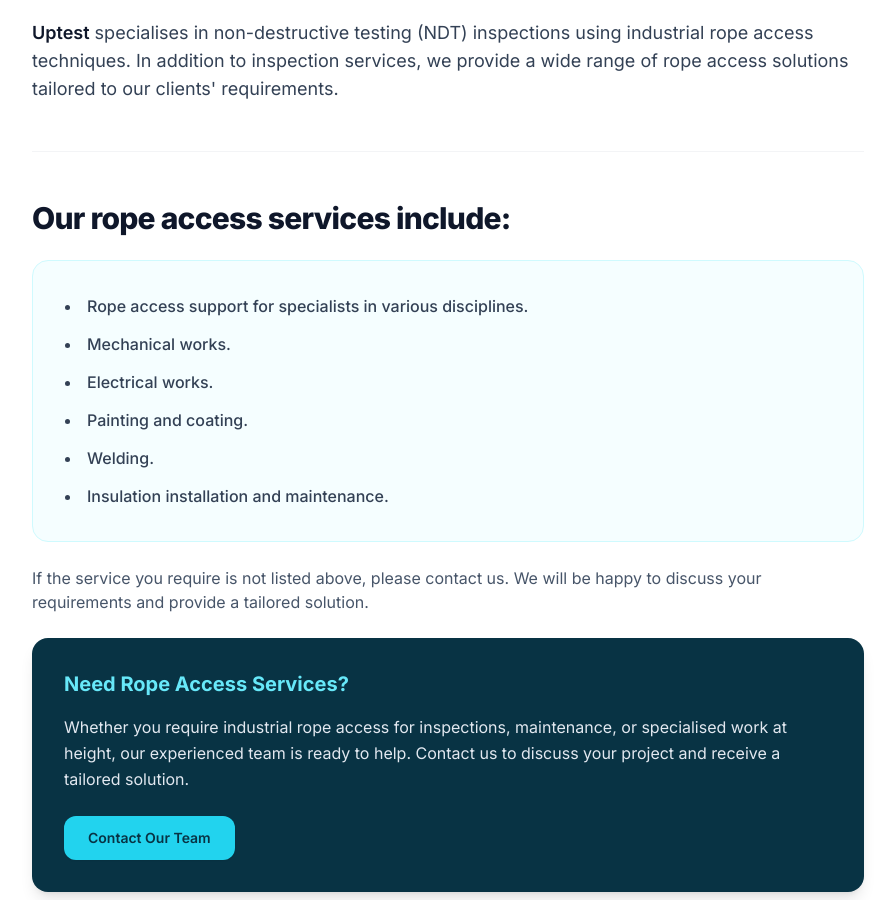
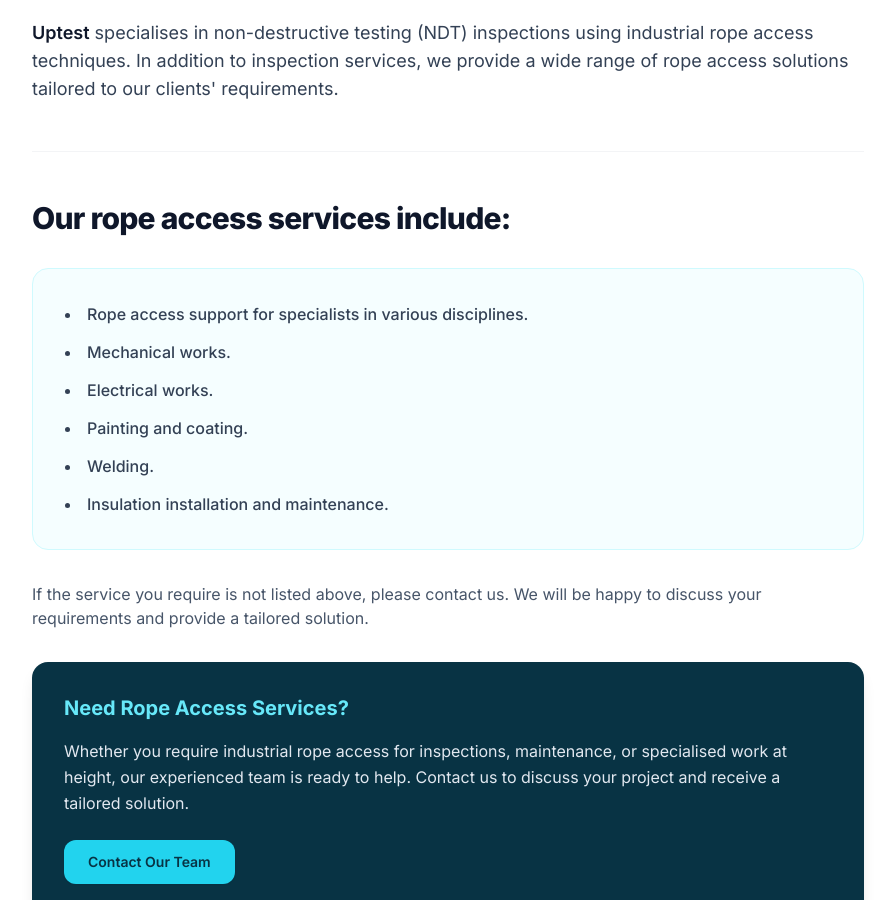
Before and after one commit to mruslys/uptest.no, a Jekyll site: the page built from rope-access/index.html, in a window 1280 px wide and 900 px high, scrolled down 379 px. Shown: the whole window, without its empty margins (192-1087 px from the left). Built offline with Jekyll 4.4.1, drawn with Linux system fonts in a browser that asks for light colours; nearby versions of some CDN libraries.

Commit message:
Update index.html

```diff
--- a/rope-access/index.html
+++ b/rope-access/index.html
@@ -5,6 +5,7 @@
 title: "Rope Access"
 header_image: "images/uptest-neardomoji-kontrole-5.jpg"
 ---
+
 <!-- Įvadas / Rope Access tekstas -->
 <div class="space-y-4">
     <p class="text-lg font-normal text-slate-700">
@@ -12,10 +13,10 @@
     </p>
 </div>
 
- <hr class="border-gray-100">
+<hr class="border-gray-100 my-8">
 
 <!-- Paslaugų sąrašo dalis -->
- <div class="space-y-6">
+<div class="space-y-8">
     <h2 class="text-2xl sm:text-3xl font-extrabold text-slate-900 tracking-tight">
         Our rope access services include:
     </h2>
@@ -36,7 +37,7 @@
     </p>
 
     <!-- Call to Action -->
-<div class="bg-brand-950 text-white rounded-2xl p-6 sm:p-8 space-y-4 shadow-lg mt-10">
+    <div class="bg-brand-950 text-white rounded-2xl p-6 sm:p-8 space-y-4 shadow-lg">
         <h3 class="text-xl font-bold text-brand-300">Need Rope Access Services?</h3>
         <p class="text-slate-200 text-base leading-relaxed">
             Whether you require industrial rope access for inspections, maintenance, or specialised work at height, our experienced team is ready to help. Contact us to discuss your project and receive a tailored solution.
```
Lines whose indentation alone changed are shown as unchanged.
